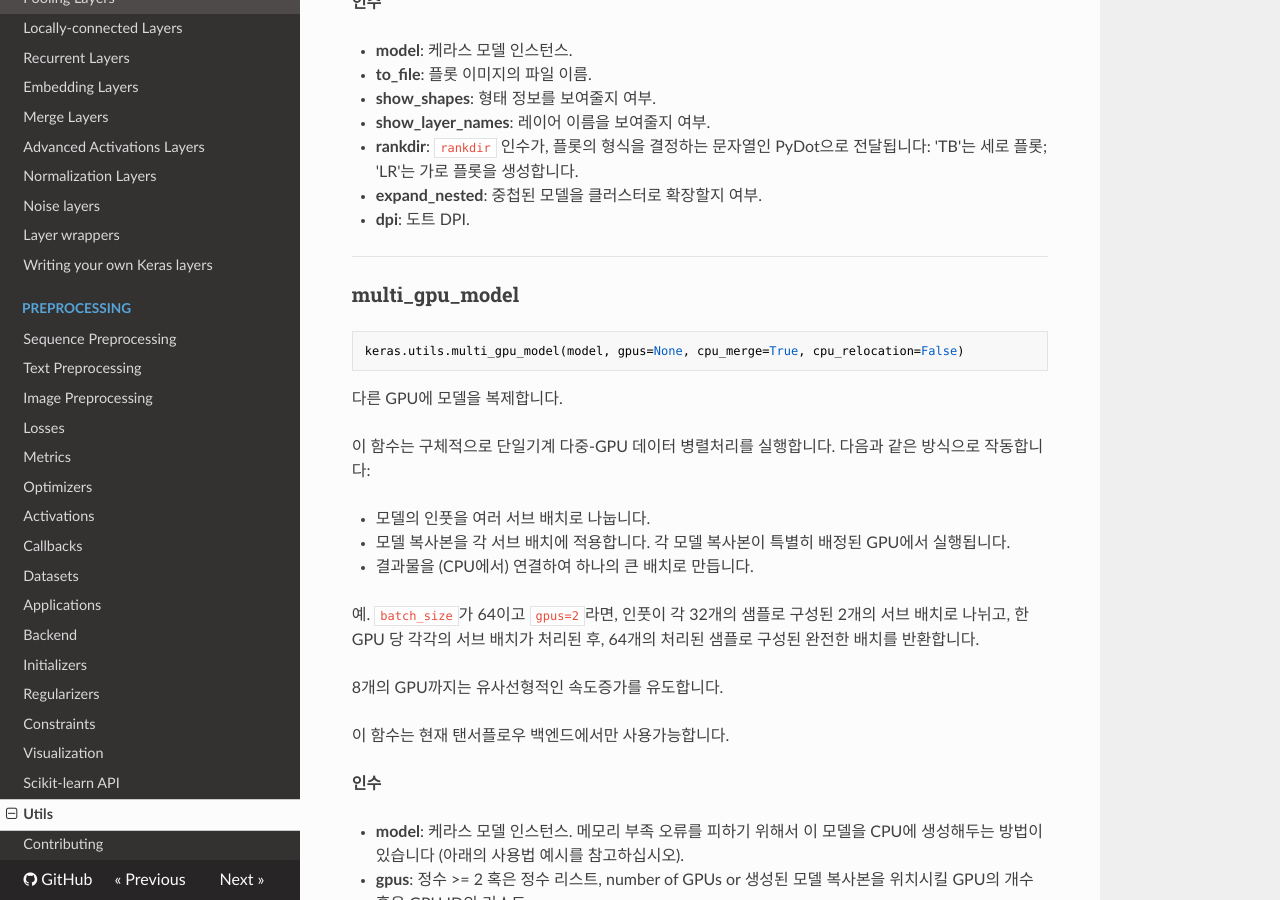
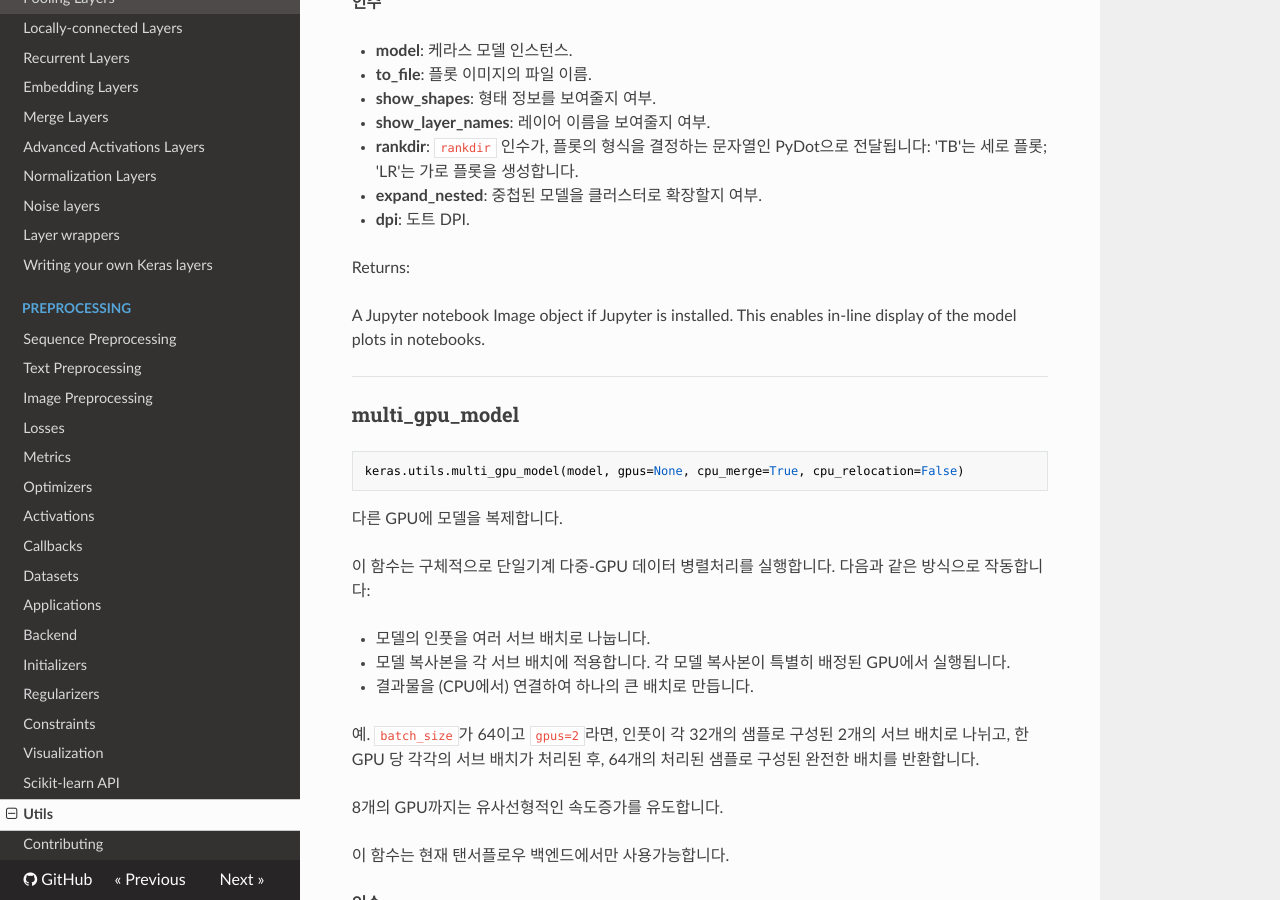
Before and after one commit to keras-team/keras-docs-ko, an MkDocs documentation site: the page built from sources/utils.md, in a window 1280 px wide and 900 px high, scrolled down 4706 px. Built offline with MkDocs 1.6.1, drawn with Linux system fonts in a browser that asks for light colours; nearby versions of some CDN libraries.

Commit message:
Update utils.md

```diff
--- a/sources/utils.md
+++ b/sources/utils.md
@@ -281,6 +281,10 @@ __인수__
 - __expand_nested__: 중첩된 모델을 클러스터로 확장할지 여부.
 - __dpi__: 도트 DPI.
 
+Returns:
+
+A Jupyter notebook Image object if Jupyter is installed. This enables in-line display of the model plots in notebooks.
+
 ----
 
 ### multi_gpu_model
```
